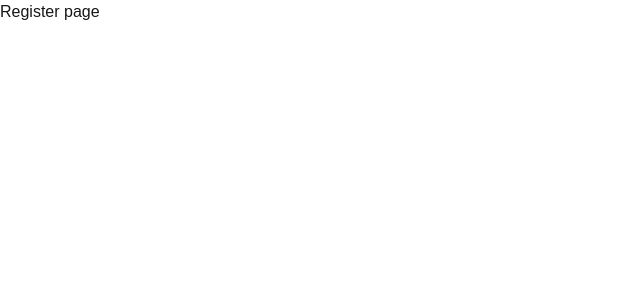
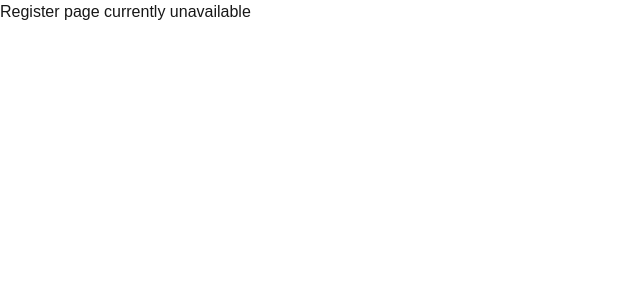
Before and after one commit to prakhar17072004/Health_app, a Next.js app: page /register in a window 1280 px wide. Shown: the top 300 px of the page, without its empty margins (0-640 px from the left). Built offline with nearby package versions, Linux system fonts and the light colour scheme.

Commit message:
new page is added

```diff
--- a/src/app/register/page.tsx
+++ b/src/app/register/page.tsx
@@ -2,7 +2,7 @@ import React from 'react'
 
 function Register() {
   return (
-    <div>Register page</div>
+    <div>Register page currently unavailable</div>
   )
 }
 
```
